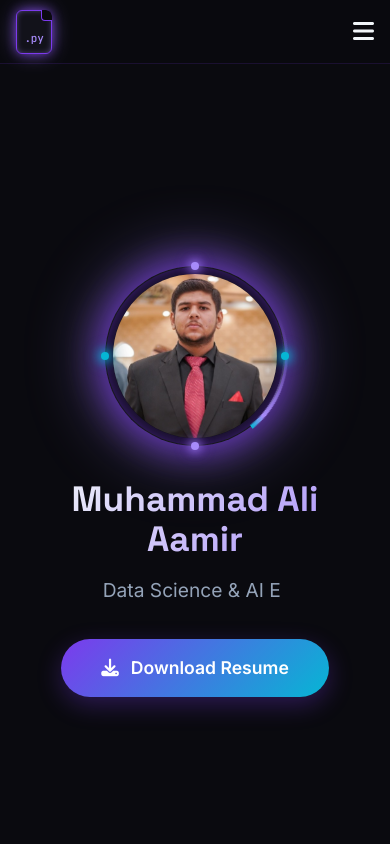
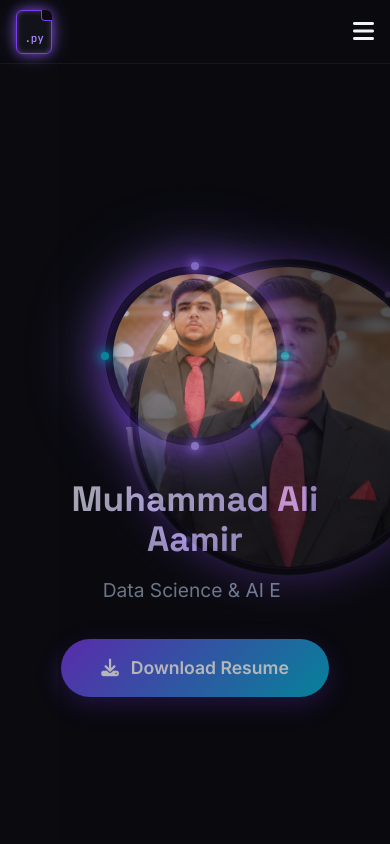
Before and after one commit to aliamirchoudhary/Personal-Portfolio-Website-3D-, a React (Vite) app: page / in a window 390 px wide. Shown: the top 844 px of the page. Built offline with nearby package versions, Linux system fonts and the light colour scheme; a web font is replaced by a local one.

Commit message:
fix: restore loading screen morph from before responsive work

```diff
--- a/src/App.jsx
+++ b/src/App.jsx
@@ -1,6 +1,8 @@
-import { useState, useEffect, useCallback, useRef } from 'react'
+import { useState, useEffect, useCallback, useRef, useLayoutEffect } from 'react'
+import { gsap } from 'gsap'
+import { ScrollTrigger } from 'gsap/ScrollTrigger'
 import { PERSONAL } from './data/portfolioData'
-import MorphTransitionSlot from './components/shared/MorphTransitionSlot'
+import MorphTransitionSlot, { SLOT_W, SLOT_GUTTER, SEQUENCE } from './components/shared/MorphTransitionSlot'
 import Navbar from './components/shared/Navbar'
 import Footer from './components/shared/Footer'
 import HomeSection from './components/sections/HomeSection'
@@ -14,25 +16,99 @@ import LoadingNameTrace from './components/loading/LoadingNameTrace'
 import LoadingProfileFrame from './components/loading/LoadingProfileFrame'
 
 const LOADING_DURATION = 4500
-const FADE_DURATION = 400
+const INTRO_DURATION = 1050
+
+gsap.registerPlugin(ScrollTrigger)
 
 export default function App() {
   const [phase, setPhase] = useState('loading')
   const [activeSection, setActiveSection] = useState('home')
-  const [showLoading, setShowLoading] = useState(true)
+  const loadingRef = useRef(null)
+  const tlRef = useRef(null)
   const slotRef = useRef(null)
 
-  /* ── loading → fade → ready ── */
+  /* ── loading → intro ── */
   useEffect(() => {
-    const t1 = setTimeout(() => {
-      setPhase('fade')
-      setTimeout(() => {
-        setShowLoading(false)
-        setPhase('ready')
-      }, FADE_DURATION)
-    }, LOADING_DURATION)
+    const t1 = setTimeout(() => setPhase('intro'), LOADING_DURATION)
     return () => clearTimeout(t1)
   }, [])
+
+  /* ── compact loading layout (no !important CSS) ── */
+  useLayoutEffect(() => {
+    if (phase !== 'loading') return
+    gsap.set('.lpf-scene', { minHeight: '45vh', paddingTop: '2vh' })
+    gsap.set('.lpf-root', { width: 240, height: 240, marginTop: '5vh' })
+  }, [phase])
+
+  /* ── intro: loading profile flows to right slot position, matching HomeProfilePicture ── */
+  useEffect(() => {
+    if (phase !== 'intro') return
+    const el = loadingRef.current
+    if (!el) return
+
+    // HomeProfilePicture sits 58px right of center inside the slot
+    // due to its justify-end Tailwind class. Compensate so the
+    // centered .lpf-root aligns with the right-aligned .hpp-root.
+    const raf = requestAnimationFrame(() => {
+      const slot = document.querySelector('.animated-slot')
+      const slotLeft = slot ? slot.getBoundingClientRect().left : window.innerWidth - SLOT_W - SLOT_GUTTER
+      const targetLeft = slotLeft + 58
+
+      const tl = gsap.timeline({
+        onComplete: () => setPhase('ready'),
+      })
+      tlRef.current = tl
+
+      tl.to('.lpf-scene', {
+        minHeight: '100vh',
+        paddingTop: 0,
+        duration: 0.7,
+        ease: 'power2.inOut',
+      }, 0)
+
+      tl.to('.lpf-root', {
+        width: 320,
+        height: 320,
+        marginTop: 0,
+        duration: 0.7,
+        ease: 'power2.inOut',
+      }, 0)
+
+      tl.to(el, {
+        left: targetLeft,
+        top: 0,
+        y: -5,
+        width: SLOT_W,
+        height: '100vh',
+        duration: 0.7,
+        ease: 'power2.inOut',
+      }, 0)
+
+      tl.to(el, {
+        opacity: 0,
+        duration: 0.3,
+        ease: 'power2.in',
+      }, 0.7)
+
+      tl.to('.loading-name-trace', {
+        opacity: 0,
+        duration: 0.3,
+      }, 0)
+
+      tl.to('.main-wrap', {
+        opacity: 1,
+        duration: 0.5,
+      }, 0.15)
+    })
+
+    return () => {
+      cancelAnimationFrame(raf)
+      if (tlRef.current) {
+        tlRef.current.kill()
+        tlRef.current = null
+      }
+    }
+  }, [phase])
 
   const scrollToSection = useCallback((id) => {
     const el = document.getElementById(id)
@@ -57,8 +133,9 @@ export default function App() {
 
   return (
     <div style={{ background: '#0a0a0f', minHeight: '100vh' }}>
-      {showLoading && (
+      {(phase === 'loading' || phase === 'intro') && (
         <div
+          ref={loadingRef}
           style={{
             position: 'fixed',
             top: 0,
@@ -68,12 +145,9 @@ export default function App() {
             background: '#0a0a0f',
             overflow: 'hidden',
             zIndex: 100,
-            transition: `opacity ${FADE_DURATION}ms ease`,
-            opacity: phase === 'fade' ? 0 : 1,
           }}
         >
           <LoadingProfileFrame imageSrc={PERSONAL.profileImage} name={PERSONAL.name} />
-          <style>{`@media (max-width: 1024px) { .lpf-root { margin-bottom: 80px !important; } }`}</style>
           <div className="loading-name-trace" style={{ position: 'absolute', inset: 0, pointerEvents: 'none' }}>
             <LoadingNameTrace name={PERSONAL.name.toUpperCase()} duration={LOADING_DURATION} />
           </div>
@@ -84,7 +158,7 @@ export default function App() {
         <>
           <Navbar activeSection={activeSection} scrollToSection={scrollToSection} />
           <MorphTransitionSlot ref={slotRef} />
-          <main className="main-wrap" style={{ paddingTop: 96 }}>
+          <main className="main-wrap" style={{ paddingTop: 96, opacity: phase === 'intro' ? 0 : 1 }}>
             <HomeSection />
             <AboutSection />
             <ServicesSection />
```
